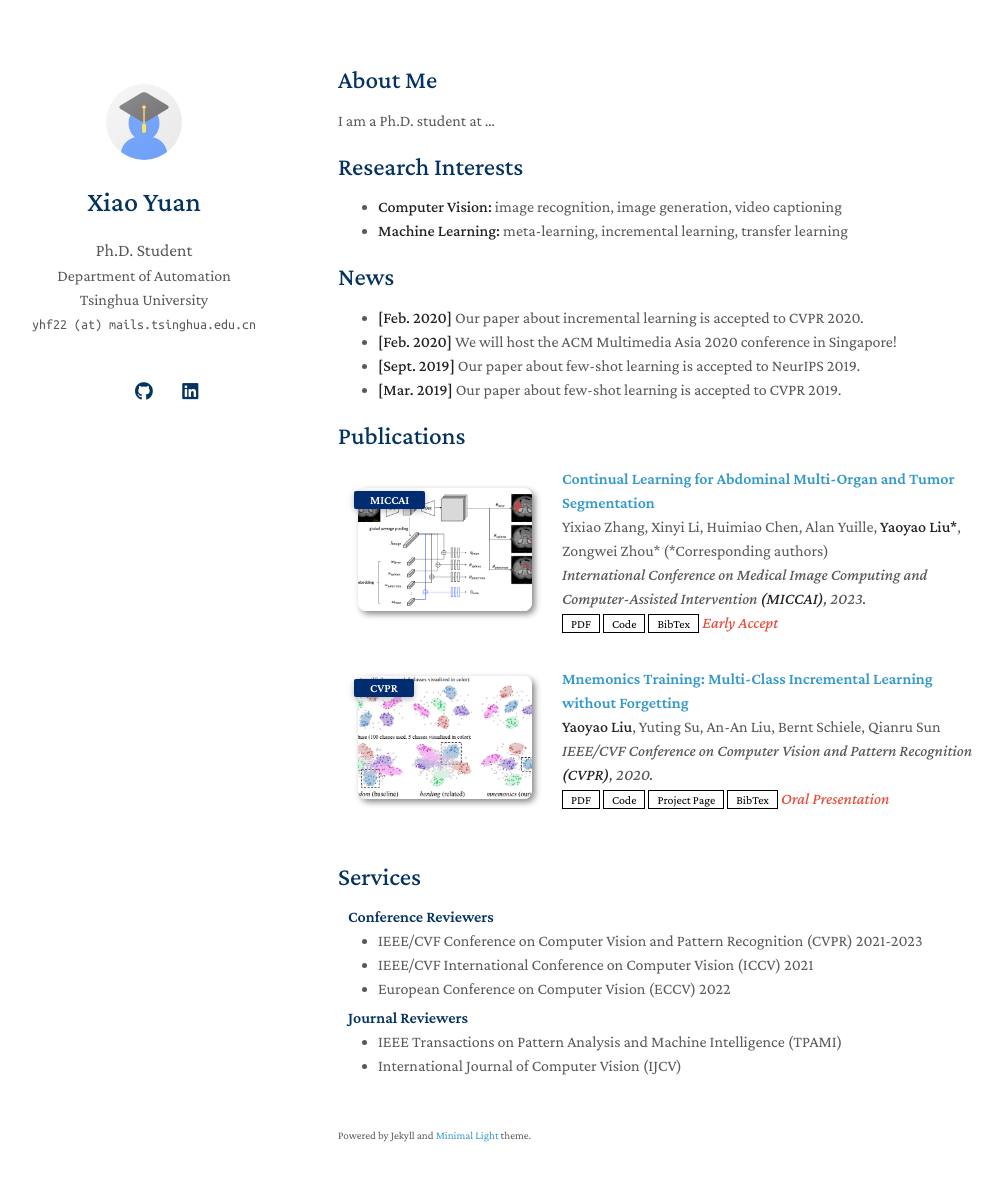
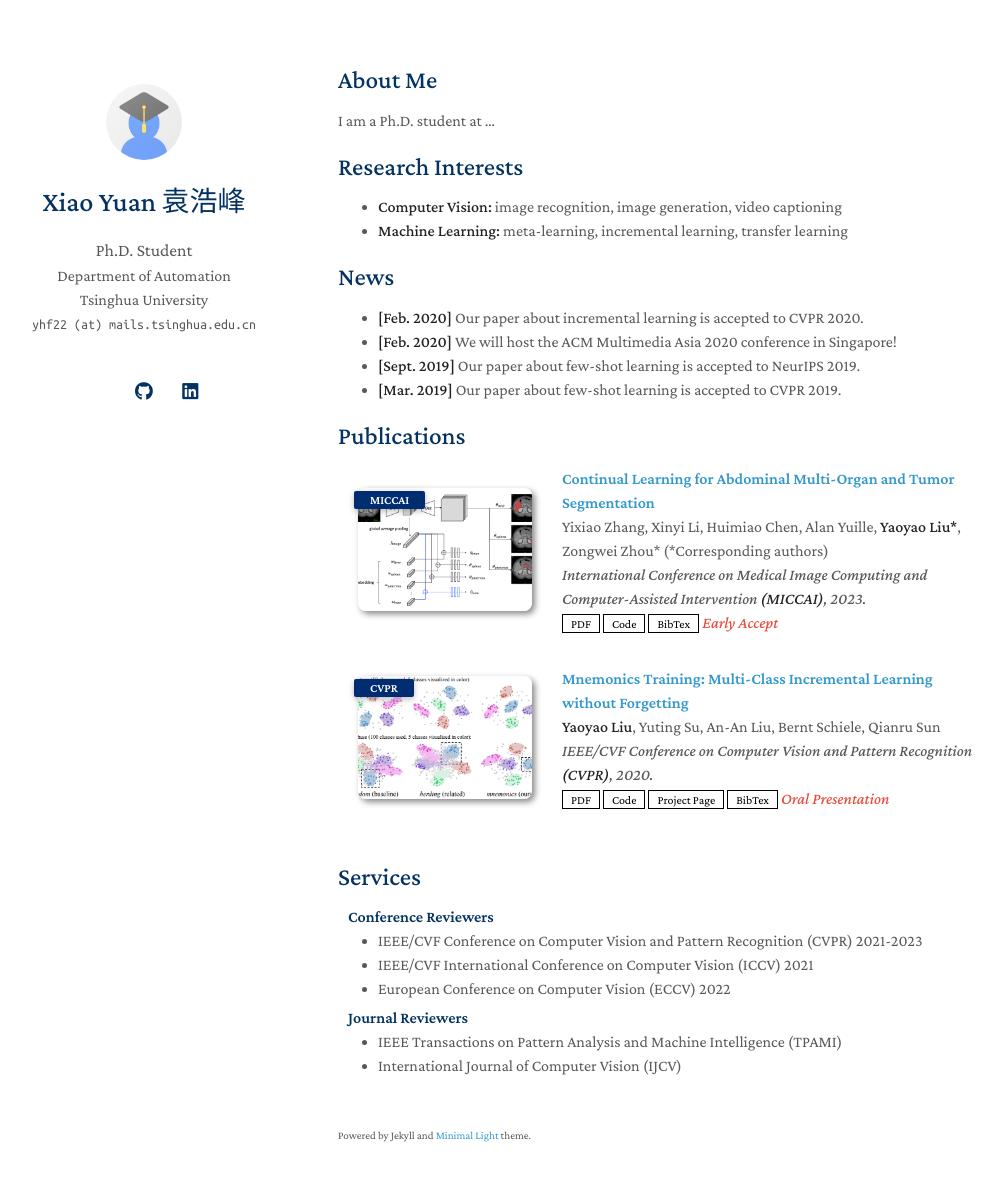
Before and after one commit to Xyz-yuanhf/Xyz-yuanhf.github.io, a Jekyll site: the page built from index.md, in a window 1280 px wide and 1216 px high. Shown: the top 1181 px of the window, without its empty margins (132-1135 px from the left). Built offline with Jekyll 4.4.1, drawn with Linux system fonts in a browser that asks for light colours; a style sheet for code colours, icons or effects is not loaded; our own code applies the rules of GitHub Pages for plain Markdown files.

Commit message:
Update _config.yml

```diff
--- a/_config.yml
+++ b/_config.yml
@@ -1,5 +1,5 @@
 # Basic Information
-title: Xiao Yuan
+title: Xiao Yuan 袁浩峰
 position: Ph.D. Student
 affiliation: Department of Automation Tsinghua University
 email: yhf22 (at) mails.tsinghua.edu.cn
```
